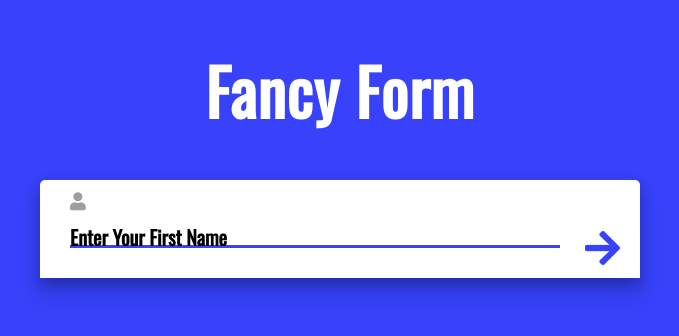
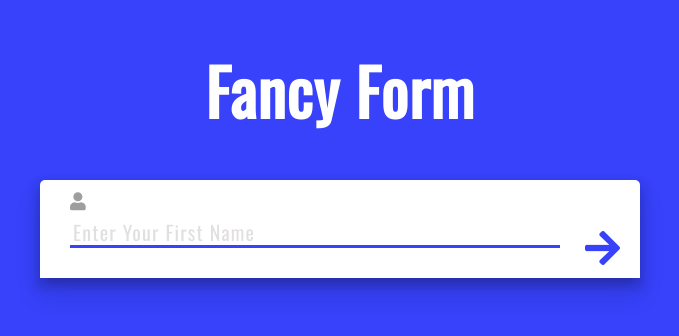
Before and after one commit to brizism/UI_Elemnts, a website: page Fancy_form/index.html in a window 1280 px wide. Shown: the whole page, without its empty margins (300-979 px from the left). Drawn offline with nearby package versions, Linux system fonts and the light colour scheme.

Commit message:
minor change

```diff
--- a/scss/main.scss
+++ b/scss/main.scss
@@ -98,11 +98,12 @@ h1.logo {
   #input-label {
     position: absolute;
     pointer-events: none;
-    top: 32px;
-    left: 20px;
+    color: #e2dfdf;
+    top: 27px;
+    left: 23px;
     font-size: 20px;
-    font-weight: bold;
     transition: 0.2s ease-in-out;
+    letter-spacing: 1.2px;
   }
 
   input:valid + #input-label {
```
Also changed, not shown: css/main.css.
